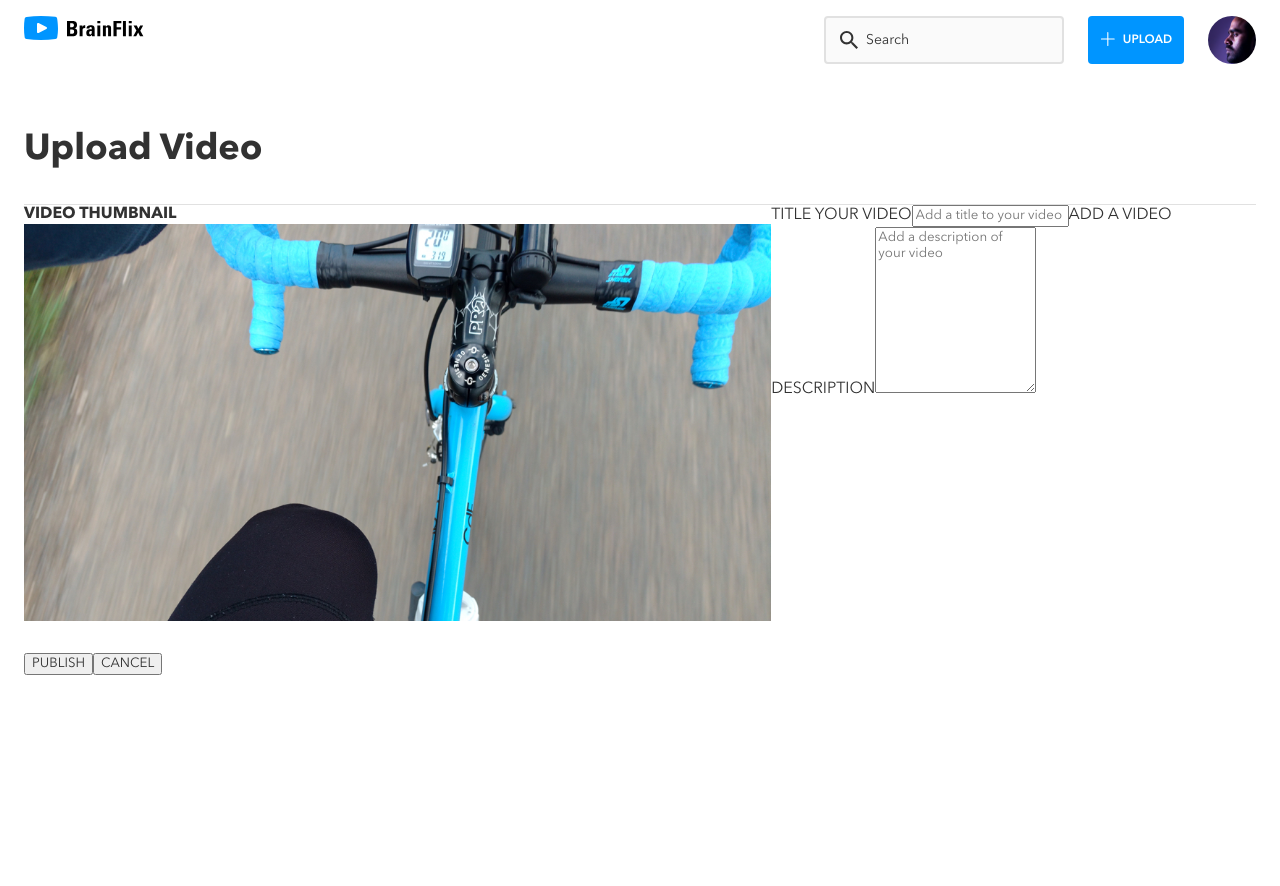
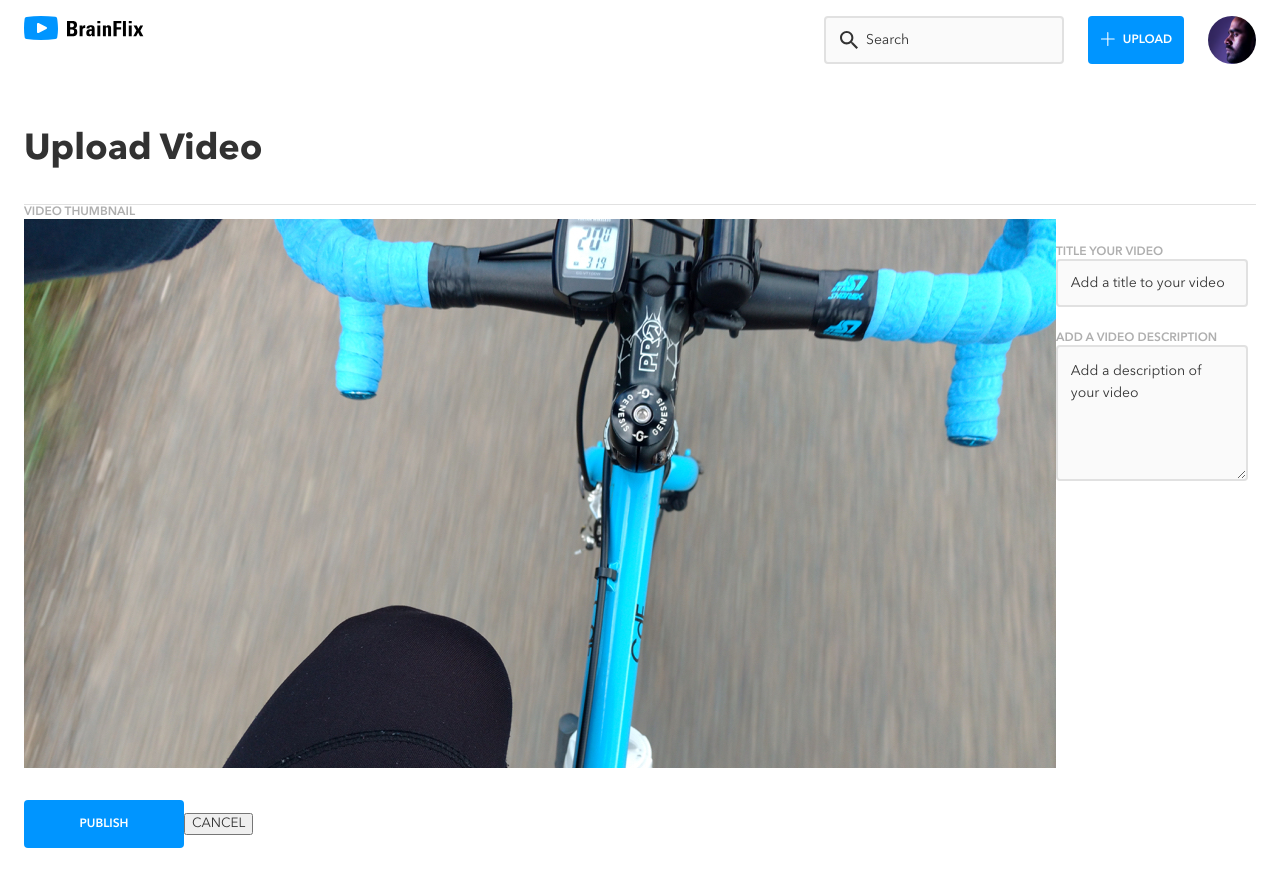
Before and after one commit to alirezakiaee/alireza-kiaee-brainflix, a React (Create React App) app: page /upload in a window 1280 px wide. Shown: the top 886 px of the page. Built offline with nearby package versions, Linux system fonts and the light colour scheme.

Commit message:
Upload scss updated

```diff
--- a/src/pages/Upload/Upload.jsx
+++ b/src/pages/Upload/Upload.jsx
@@ -10,26 +10,26 @@ const Upload = () => {
       </header>
       <form className="upload__flex">
         <div>
-          <h4 className="upload__description">VIDEO THUMBNAIL</h4>
+          <h4 className="upload__label">VIDEO THUMBNAIL</h4>
           <img className="upload__image" src={thumbnail} alt="thumbnail" />
         </div>
         <div className="upload__flex-two">
-          <label htmlFor="title" className="upload__description">
+          <label htmlFor="title" className="upload__label">
             TITLE YOUR VIDEO
           </label>
           <input
             id="title"
-            className="upload__form-title"
+            className="upload__input"
             name="title"
             placeholder="Add a title to your video"
             autoComplete="off"
           />
-          <label htmlFor="description" className="upload__description">
+          <label htmlFor="description" className="upload__label">
             ADD A VIDEO DESCRIPTION
           </label>
           <textarea
             id="description"
-            className="upload__form-description"
+            className="upload__textarea"
             name="description"
             rows="10"
             placeholder="Add a description of your video"
--- a/src/pages/Upload/Upload.scss
+++ b/src/pages/Upload/Upload.scss
@@ -4,10 +4,6 @@
 @use '../../partials/spacings' as *;
 @use '../../partials/mixins' as *;
 
-
-.upload__flex {
-    display: flex;
-}
 
 .upload{
     position: relative;
@@ -19,6 +15,9 @@
 
     @include desktop{
         margin-bottom: $max-space*10;
+    }
+    &__flex {
+        display: flex;
     }
 
     &__title{
@@ -42,7 +41,7 @@
         display: block;
     }
 
-    &__form{
+    &__flex-two{
         @include flex-column;
 
         @include tablet{
@@ -110,7 +109,7 @@
         }
     }
 
-    &__submit{
+    &__button-publish{
         @include button;
 
         @include tablet{
```
